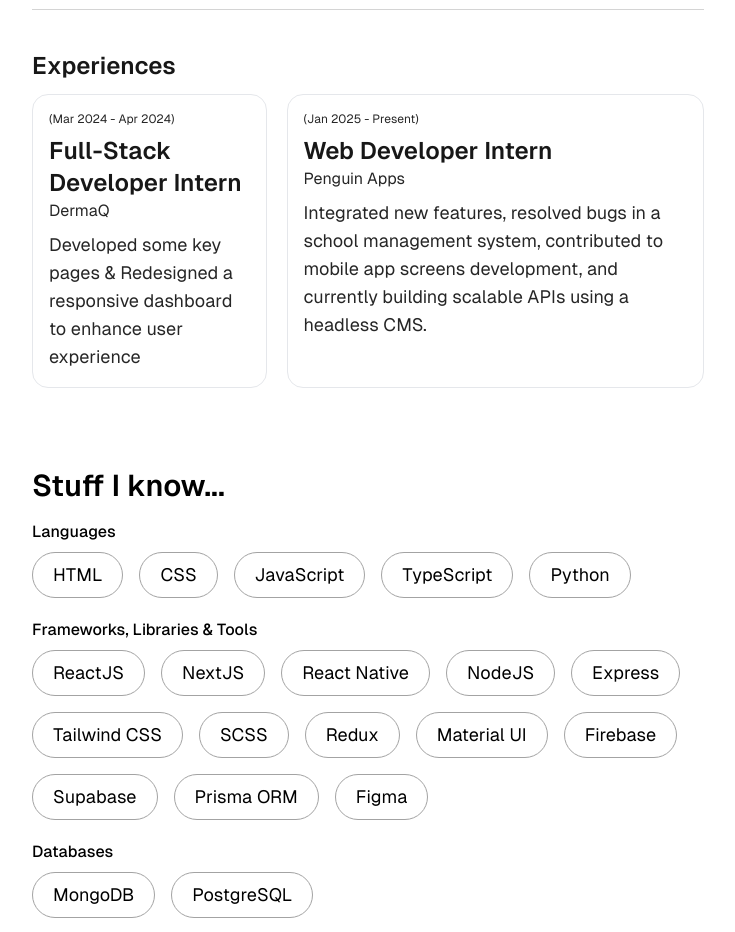
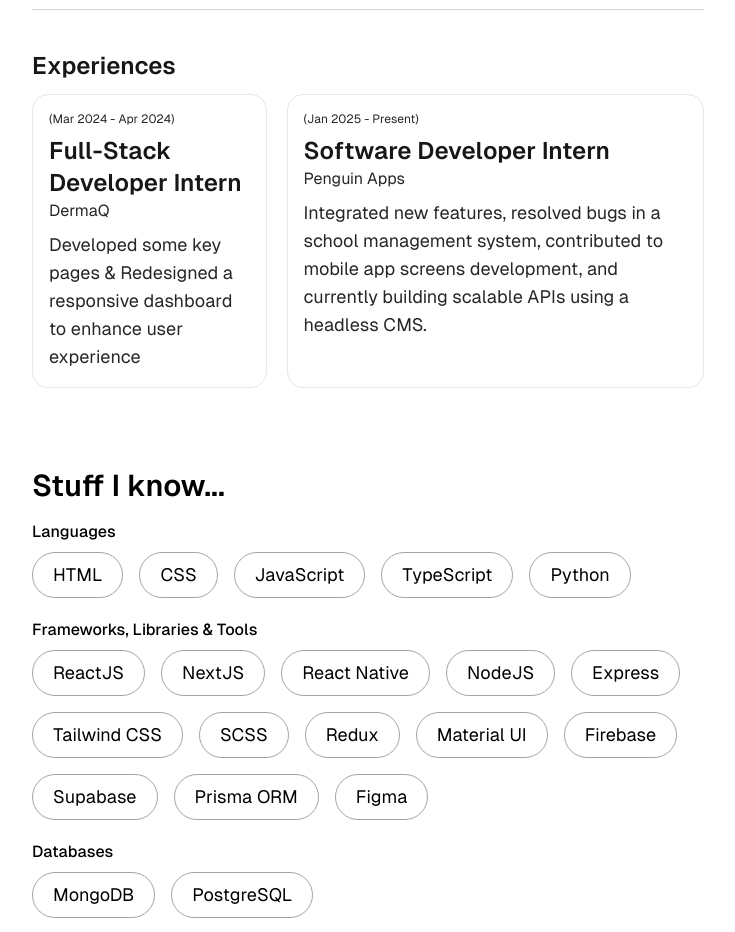
Before and after one commit to Muz4mmil/muz4mmil.github.io, a Next.js app: page / in a window 1280 px wide. Shown: the part 1820-2752 px from the top of the page, without its empty margins (512-1247 px from the left). Built offline with nearby package versions, Linux system fonts and the light colour scheme.

Commit message:
Some changes

```diff
--- a/app/sections/about.tsx
+++ b/app/sections/about.tsx
@@ -81,7 +81,7 @@ export default function About() {
                 </div>
                 <div className="rounded-2xl border p-4 text-neutral-800">
                   <p className="text-xs">(Jan 2025 - Present)</p>
-                  <p className="font-semibold text-neutral-900 text-lg md:text-2xl mt-2">Web Developer Intern</p>
+                  <p className="font-semibold text-neutral-900 text-lg md:text-2xl mt-2">Software Developer Intern</p>
                   <p className="">Penguin Apps</p>
                   <p className="mt-2 md:text-lg">Integrated new features, resolved bugs in a school management system, contributed to mobile app screens development, and currently building scalable APIs using a headless CMS.</p>
                 </div>
--- a/app/sections/hero.tsx
+++ b/app/sections/hero.tsx
@@ -34,7 +34,7 @@ export default function Hero({ contactRef }: HeroProps) {
         </div>
         <div className="ml-[5%] flex gap-3 md:hidden">
           <motion.a
-            href='/Muzammil-Resume-Nov.pdf' download={'Resume-Muzammil'}
+            href='/Resume-Muzammil-Apr 25.pdf' download={'Resume-Muzammil'}
             initial={{ scale: 0.5, opacity: 0 }}
             whileInView={{ scale: 1, opacity: 1 }}
             transition={{ delay: 1.55 }} viewport={{ once: true }}
```
Also changed, not shown: 1 other file (tests, documents, lock files or other folders).
